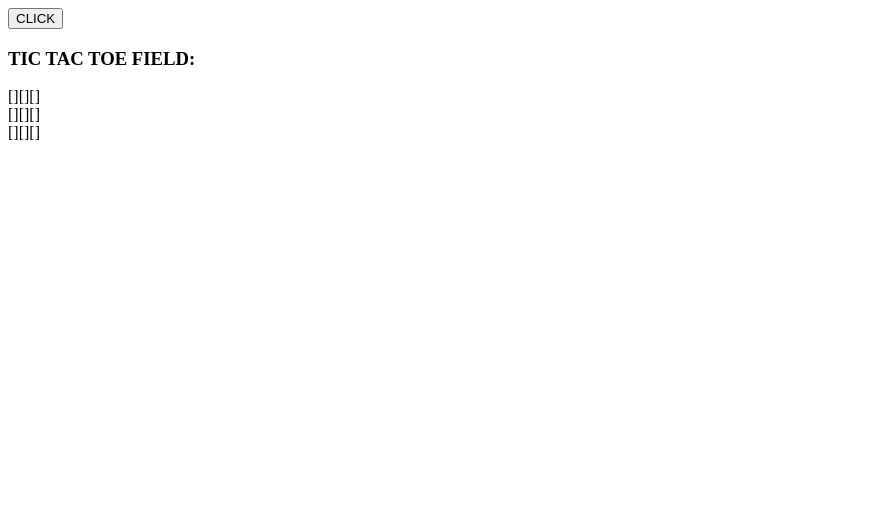
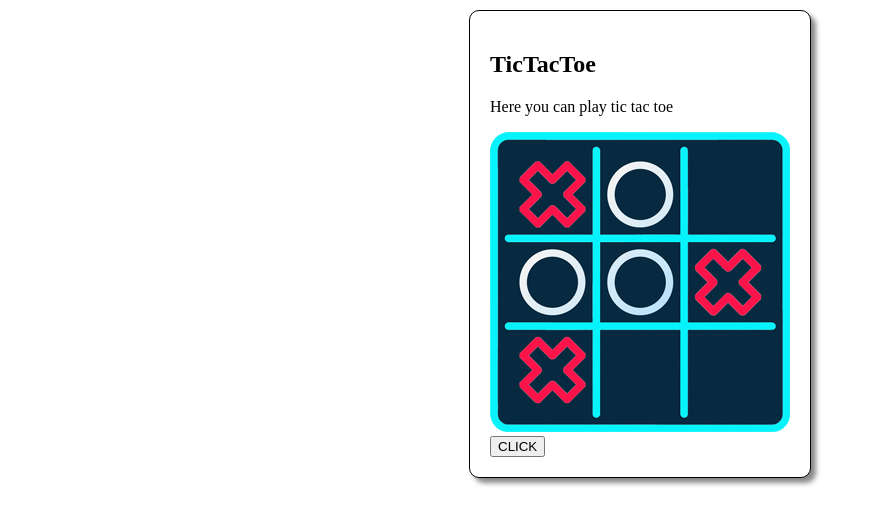
Before and after one commit to ilyag26/TicTacToe-React, a React (Vite) app: page / in a window 1280 px wide. Shown: the top 524 px of the page, without its empty margins (0-874 px from the left). Built offline with nearby package versions, Linux system fonts and the light colour scheme.

Commit message:
add styles

```diff
--- a/index.html
+++ b/index.html
@@ -4,6 +4,7 @@
     <meta charset="UTF-8" />
     <link rel="icon" type="image/svg+xml" href="/vite.svg" />
     <meta name="viewport" content="width=device-width, initial-scale=1.0" />
+    <link rel="stylesheet" href="/src/styles/card.css" />
     <title>TicTacToe</title>
   </head>
   <body>
--- a/src/Card.jsx
+++ b/src/Card.jsx
@@ -1,9 +1,9 @@
-
+import imageTicTacToe from './img/tictactoe.png'
 function Card(){
 
-const listNumbers = [
-  '[]','[]','[]',
-]
+// const listNumbers = [
+//   '[]','[]','[]',
+// ]
 
 function getRandomInt(min,max) {
   const minCeiled = Math.ceil(min);
@@ -22,15 +22,16 @@ function Click1(){
 
 }
 
-const listShow = listNumbers.map(list => <span key={list}>{list}</span>);
+// const listShow = listNumbers.map(list => <span key={list}>{list}</span>);
 
 return(
   <>
-    <button onClick={Click1}>
-    CLICK
-    </button>
-    <h3>TIC TAC TOE FIELD:</h3>
-    <div>{listShow}<br />{listShow}<br />{listShow}<br /></div>
+    <div className="card">
+      <h2>TicTacToe</h2>
+      <p>Here you can play tic tac toe</p>
+      <img src={imageTicTacToe}></img>
+      <button onClick={Click1}>CLICK</button>
+    </div>
   </>
 );
 
--- /dev/null
+++ b/src/styles/card.css
@@ -0,0 +1,9 @@
+.card{
+    border: 1px solid rgb(0, 0, 0);
+    border-radius: 10px;
+    box-shadow: 5px 5px 5px rgba(0, 0, 0, 0.468);
+    padding:20px;
+    margin: 10px auto;
+    max-width: 300px;
+    background-color: #fff;
+}
```
Also changed, not shown: 1 other file (tests, documents, lock files or other folders).
